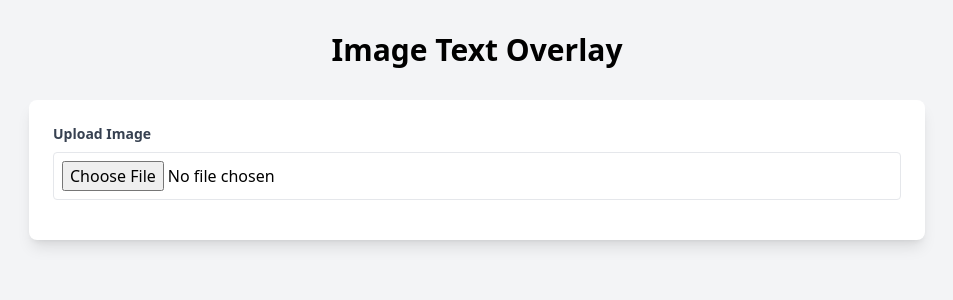
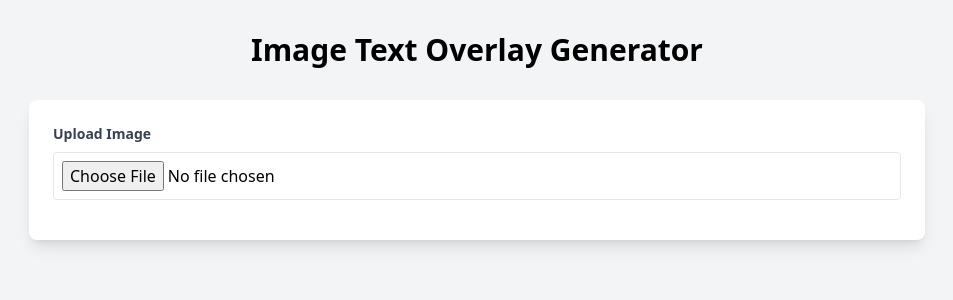
Before and after one commit to adriangohjw/image-overlay-generator, a React (Vite) app: page / in a window 1280 px wide. Shown: the top 300 px of the page, without its empty margins (163-1116 px from the left). Built offline with nearby package versions, Linux system fonts and the light colour scheme.

Commit message:
Update page title and heading to be more descriptive

```diff
--- a/index.html
+++ b/index.html
@@ -4,7 +4,7 @@
     <meta charset="UTF-8" />
     <link rel="icon" type="image/svg+xml" href="/vite.svg" />
     <meta name="viewport" content="width=device-width, initial-scale=1.0" />
-    <title>Text Over Image | adriangohjw</title>
+    <title>Image Text Overlay Generator | adriangohjw</title>
   </head>
   <body>
     <div id="root"></div>
--- a/src/App.tsx
+++ b/src/App.tsx
@@ -57,7 +57,7 @@ function App() {
   return (
     <div className="min-h-screen bg-gray-100 p-8">
       <div className="max-w-4xl mx-auto">
-        <h1 className="text-3xl font-bold text-center mb-8">Image Text Overlay</h1>
+        <h1 className="text-3xl font-bold text-center mb-8">Image Text Overlay Generator</h1>
 
         <div className="bg-white rounded-lg shadow-lg p-6 mb-6">
           <ImageUpload onImageUpload={setSelectedImage} />
```
